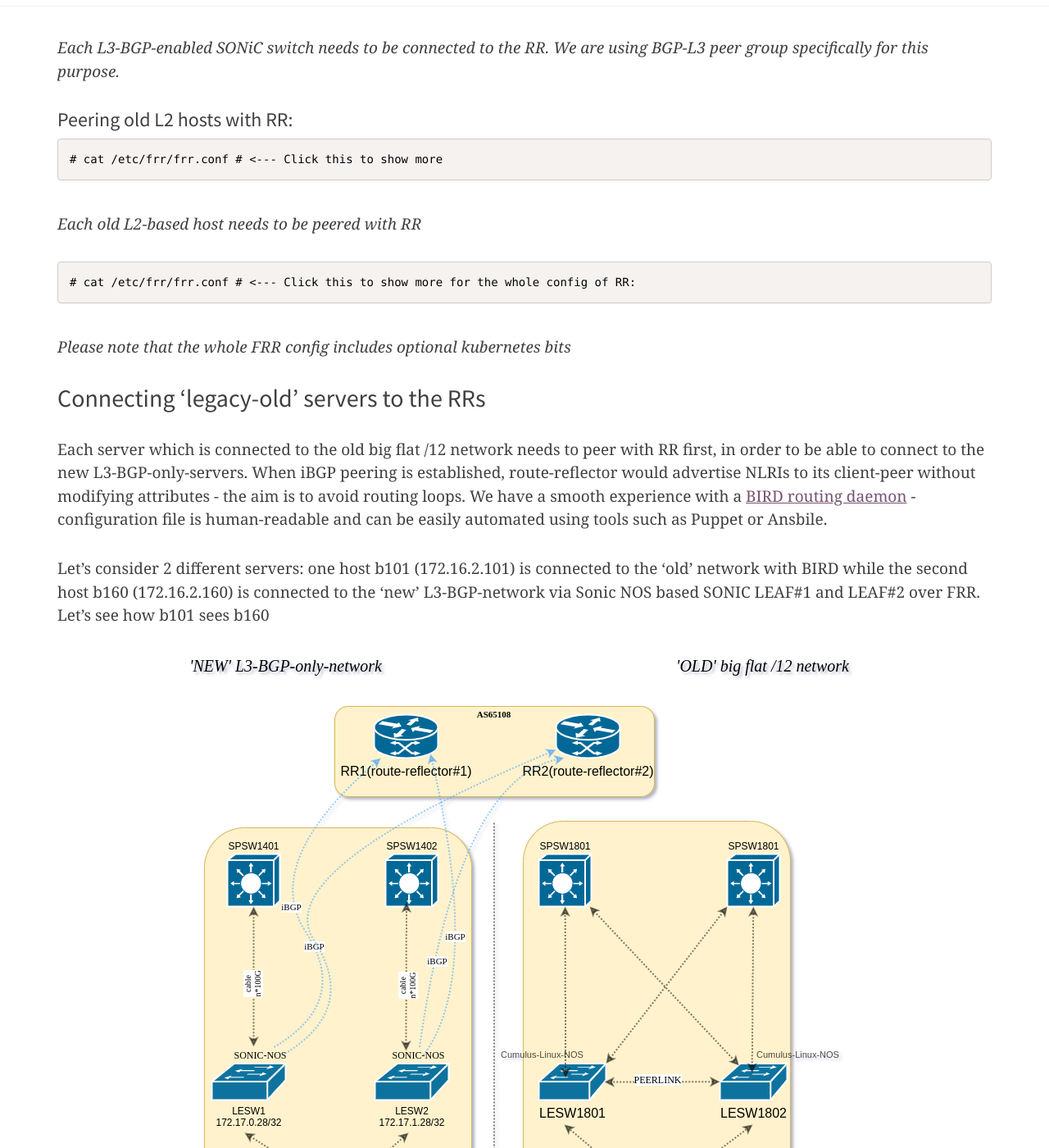
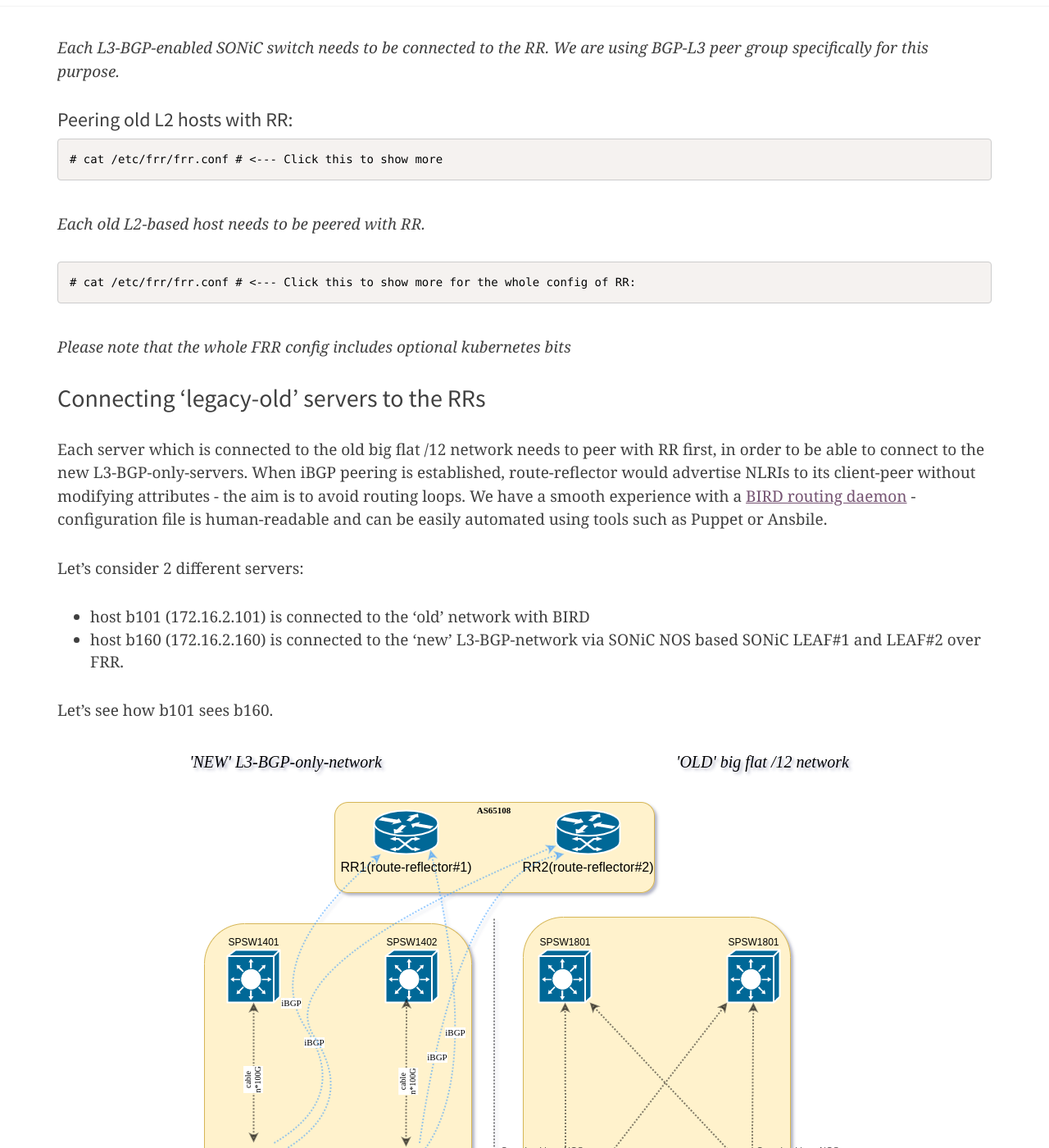
Before and after one commit to RTBHOUSE/techblog, a Jekyll site: the page built from _posts/2021-11-26-L2-EVPN-to-L3-concept-part3.markdown, in a window 1280 px wide and 1400 px high, scrolled down 2868 px. Shown: the whole window at 82% size. Built offline with Jekyll 4.4.1, drawn with Linux system fonts in a browser that asks for light colours; nearby versions of some CDN libraries; comment, search, counter and statistics services are not loaded.

Commit message:
Update 2021-11-26-L2-EVPN-to-L3-concept-part3.markdown

```diff
--- a/_posts/2021-11-26-L2-EVPN-to-L3-concept-part3.markdown
+++ b/_posts/2021-11-26-L2-EVPN-to-L3-concept-part3.markdown
@@ -153,8 +153,7 @@ ip prefix-list to-vlan2 seq 99 deny any
 {% endhighlight %}
 </details>
 
-*Each old L2-based host needs to be peered with RR*
-
+*Each old L2-based host needs to be peered with RR.*
 
 <details>
 <summary>
@@ -273,8 +272,11 @@ line vty
 
 Each server which is connected to the old big flat /12 network needs to peer with RR first, in order to be able to connect to the new L3-BGP-only-servers. When iBGP peering is established, route-reflector would advertise NLRIs to its client-peer without modifying attributes - the aim is to avoid routing loops. We have a smooth experience with a [BIRD routing daemon](https://bird.network.cz/) - configuration file is human-readable and can be easily automated using tools such as Puppet or Ansbile.
 
-Let's consider 2 different servers: one host b101 (172.16.2.101) is connected to the 'old' network with BIRD while the second host b160 (172.16.2.160) is connected to the 'new' L3-BGP-network via Sonic NOS based SONIC LEAF#1 and LEAF#2 over FRR. Let's see how b101 sees b160
+Let's consider 2 different servers:
+ - host b101 (172.16.2.101) is connected to the 'old' network with BIRD
+ - host b160 (172.16.2.160) is connected to the 'new' L3-BGP-network via SONiC NOS based SONiC LEAF#1 and LEAF#2 over FRR.
 
+Let's see how b101 sees b160.
 
 ![image alt <>](/pics/spine_leaf_diagram.png)
 
```
